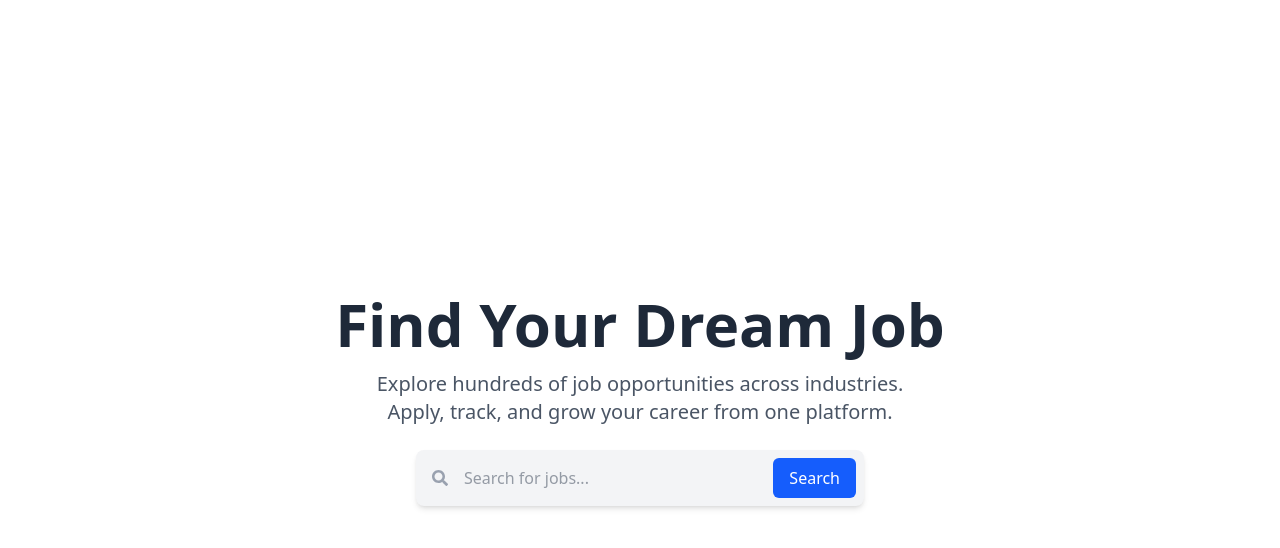
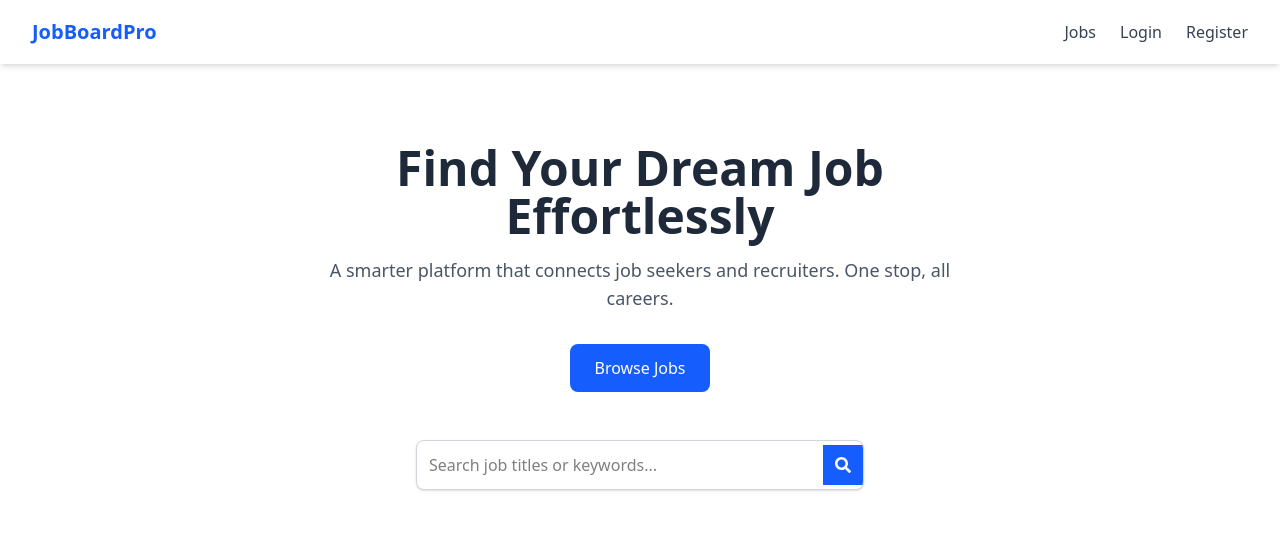
Before and after one commit to IsaacDev14/Job-Board-and-Recruitment-Platform, a React (Vite) app in the folder frontend/: page / in a window 1280 px wide. Shown: the top 548 px of the page. Built offline with nearby package versions, Linux system fonts and the light colour scheme.

Commit message:
create and import and render Topbar component in Home page

```diff
--- /dev/null
+++ b/frontend/src/components/Topbar.tsx
@@ -0,0 +1,35 @@
+import { Link } from "react-router-dom";
+import { FaBars } from "react-icons/fa";
+
+const Topbar = () => {
+  return (
+    <header className="w-full bg-white shadow-md sticky top-0 z-50">
+      <div className="max-w-7xl mx-auto px-4 sm:px-6 lg:px-8 h-16 flex items-center justify-between">
+        {/* Logo / Brand */}
+        <Link to="/" className="text-xl font-bold text-blue-600">
+          JobBoardPro
+        </Link>
+
+        {/* Desktop Nav Links */}
+        <nav className="hidden md:flex space-x-6 items-center">
+          <Link to="/jobs" className="text-gray-700 hover:text-blue-600">
+            Jobs
+          </Link>
+          <Link to="/login" className="text-gray-700 hover:text-blue-600">
+            Login
+          </Link>
+          <Link to="/register" className="text-gray-700 hover:text-blue-600">
+            Register
+          </Link>
+        </nav>
+
+        {/* Mobile Menu Icon */}
+        <div className="md:hidden text-gray-600 text-xl cursor-pointer">
+          <FaBars />
+        </div>
+      </div>
+    </header>
+  );
+};
+
+export default Topbar;
--- a/frontend/src/pages/Home.tsx
+++ b/frontend/src/pages/Home.tsx
@@ -1,37 +1,53 @@
-import { motion } from "framer-motion"; // For animation
-import { FaSearch } from "react-icons/fa"; // For icon
+import { motion } from "framer-motion";
+import { Link } from "react-router-dom";
+import { FaSearch } from "react-icons/fa";
+import Topbar from "../components/Topbar"; // 👈 Importing Topbar here
 
 const Home = () => {
   return (
-    <main className="min-h-screen bg-white flex flex-col justify-center items-center px-4 text-center">
-      {/* Animated heading */}
-      <motion.h1
-        className="text-4xl md:text-6xl font-bold text-gray-800 mb-4"
-        initial={{ opacity: 0, y: -20 }}
+    <div className="min-h-screen bg-white">
+      {/* Topbar at the top */}
+      <Topbar />
+
+      {/* Main content below Topbar */}
+      <div className="flex flex-col items-center justify-center px-4 text-center pt-20">
+        {/* Hero section */}
+        <motion.div
+          initial={{ opacity: 0, y: 30 }}
           animate={{ opacity: 1, y: 0 }}
-        transition={{ duration: 0.6 }}
+          transition={{ duration: 0.8 }}
+          className="max-w-2xl"
         >
-        Find Your Dream Job
-      </motion.h1>
+          <h1 className="text-4xl sm:text-5xl font-bold text-gray-800 mb-4">
+            Find Your Dream Job Effortlessly
+          </h1>
 
-      {/* Subheading */}
-      <p className="text-gray-600 text-lg md:text-xl max-w-xl mb-6">
-        Explore hundreds of job opportunities across industries. Apply, track, and grow your career from one platform.
+          <p className="text-gray-600 mb-8 text-lg">
+            A smarter platform that connects job seekers and recruiters. One stop, all careers.
           </p>
 
-      {/* Search bar */}
-      <div className="w-full max-w-md flex items-center bg-gray-100 p-2 rounded-lg shadow-md">
-        <FaSearch className="text-gray-400 ml-2" />
+          <Link to="/jobs">
+            <button className="bg-blue-600 text-white px-6 py-3 rounded-lg hover:bg-blue-700 transition">
+              Browse Jobs
+            </button>
+          </Link>
+        </motion.div>
+
+        {/* Search Input */}
+        <div className="mt-12 w-full max-w-md">
+          <div className="flex items-center border border-gray-300 rounded-lg overflow-hidden shadow-sm bg-white">
             <input
               type="text"
-          placeholder="Search for jobs..."
-          className="flex-1 bg-transparent p-2 pl-4 outline-none text-gray-700"
+              placeholder="Search job titles or keywords..."
+              className="flex-1 p-3 outline-none"
             />
-        <button className="bg-blue-600 hover:bg-blue-700 text-white px-4 py-2 rounded-md">
-          Search
+            <button className="bg-blue-600 p-3 text-white hover:bg-blue-700 transition">
+              <FaSearch />
             </button>
           </div>
-    </main>
+        </div>
+      </div>
+    </div>
   );
 };
 
```
Lines whose indentation alone changed are shown as unchanged.
